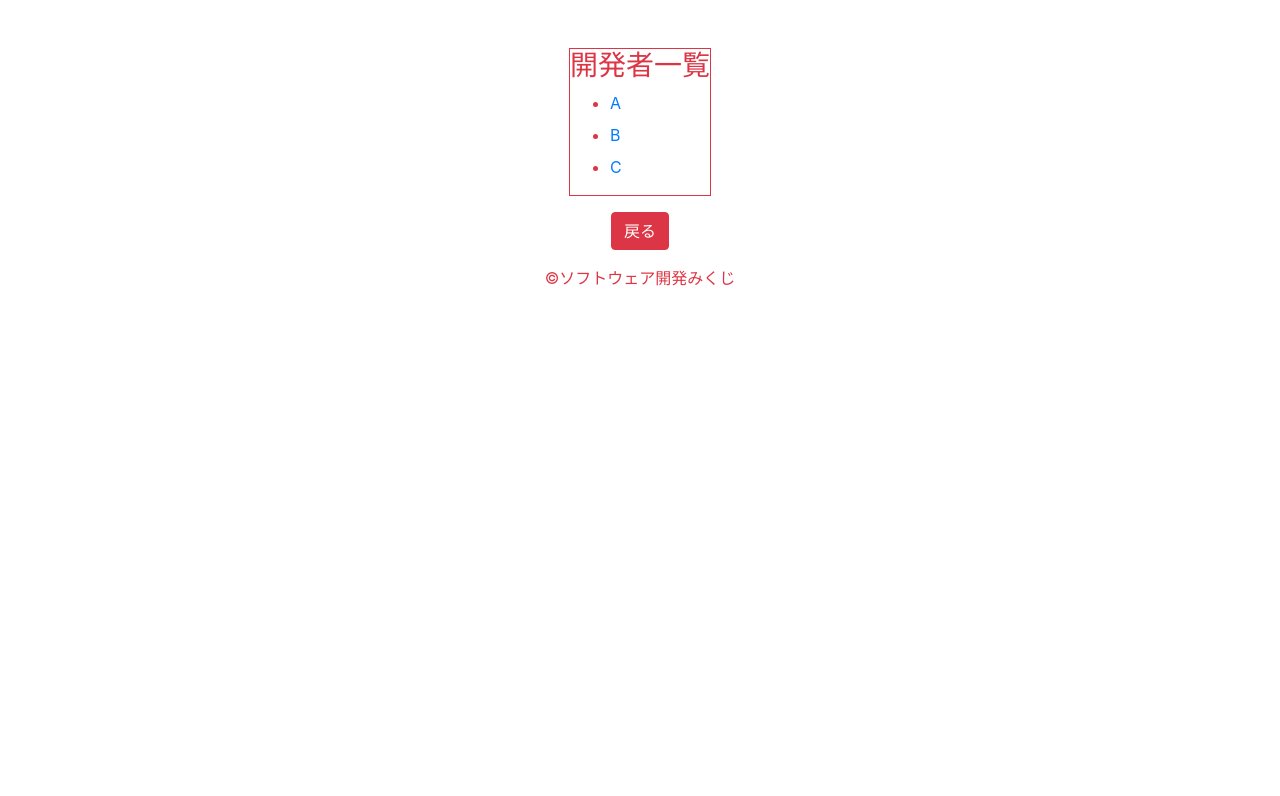
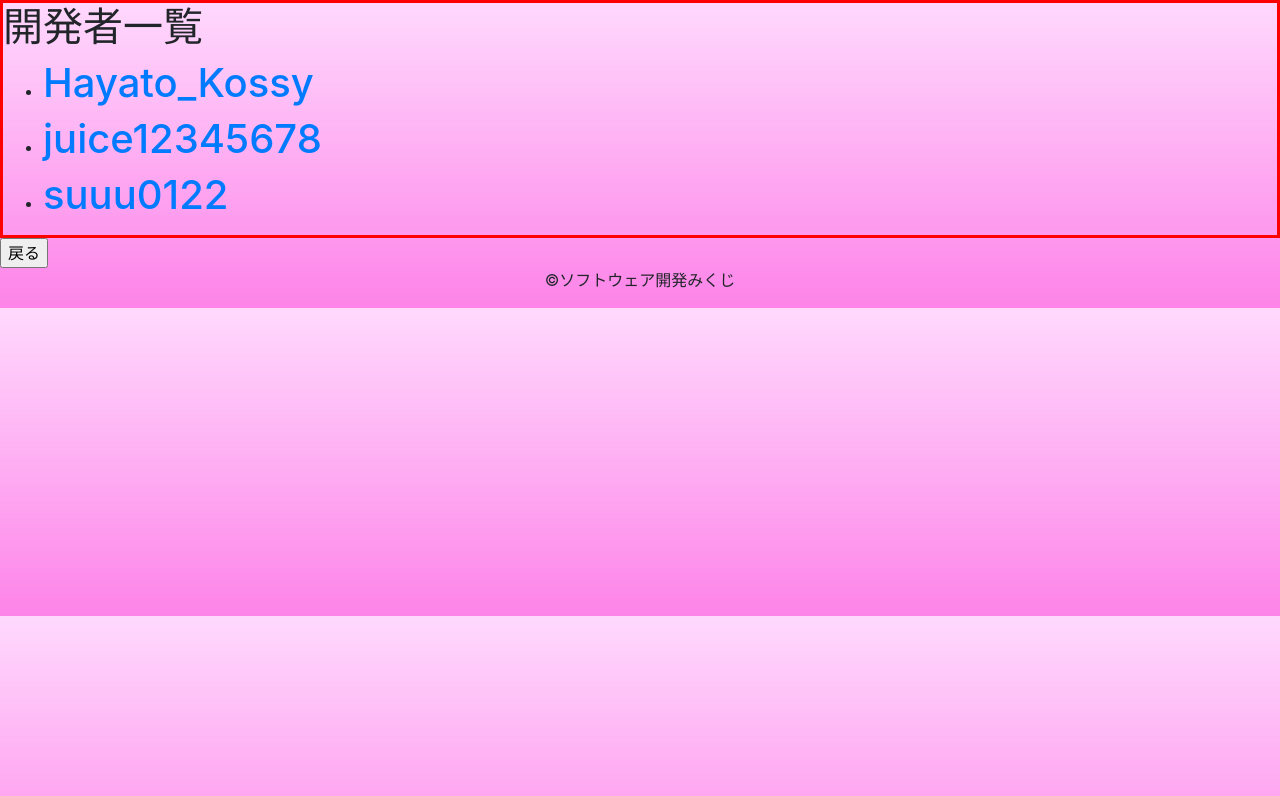
Before and after one commit to blue-Recursion-teamDev/practice, a plain HTML site: page developers.html in a window 1280 px wide. Drawn offline with nearby package versions, Linux system fonts and the light colour scheme.

Commit message:
tailored to develop branch

```diff
--- a/developers.html
+++ b/developers.html
@@ -1,24 +1,29 @@
 <!DOCTYPE html>
-<html lang="en">
+<html lang="ja">
 <head>
     <meta charset="UTF-8">
     <meta http-equiv="X-UA-Compatible" content="IE=edge">
     <meta name="viewport" content="width=device-width, initial-scale=1.0">
-	<link rel="stylesheet" href="https://stackpath.bootstrapcdn.com/bootstrap/4.5.0/css/bootstrap.min.css" integrity="sha384-9aIt2nRpC12Uk9gS9baDl411NQApFmC26EwAOH8WgZl5MYYxFfc+NcPb1dKGj7Sk" crossorigin="anonymous">
     <title>Document</title>
+    <link rel="stylesheet" href="css/style.css">
+    <link rel="stylesheet" href="https://stackpath.bootstrapcdn.com/bootstrap/4.4.1/css/bootstrap.min.css" integrity="sha384-Vkoo8x4CGsO3+Hhxv8T/Q5PaXtkKtu6ug5TOeNV6gBiFeWPGFN9MuhOf23Q9Ifjh" crossorigin="anonymous">
 </head>
 <body>
-	<div class="d-flex flex-column jusify-content-center align-items-center text-danger m-5">
-		<div class="border border-danger">
-			<h3>開発者一覧</h3>
+    <main>
+        <div class="container2">
+            <div class="omikuji_frame">
+                <h1 class="developers">開発者一覧</h1>
                 <ul>
-				<li class="mt-2"><a href="">A</a></li>
-				<li class="mt-2"><a href="">B</a></li>
-				<li class="mt-2"><a href="">C</a></li>
+                    <li><a href="https://github.com/Hayato-Kossy"><h1>Hayato_Kossy</h1></a></li>
+                    <li><a href="https://github.com/juice12345678"><h1>juice12345678</h1></a></li>
+                    <li><a href="https://github.com/suuu0122"><h1>suuu0122</h1></a></li>
                 </ul>
             </div>
-		<a href="index.html" class="btn btn-danger mt-3">戻る</a>
-		<p class="mt-3">©ソフトウェア開発みくじ</p>
+            <input type="button" id="back_button" value="戻る" onclick="location.href='./index_practice1.html'">
+            <footer>
+                <p>©︎ソフトウェア開発みくじ</p>
+            </footer>
         </div>
+    </main>
 </body>
 </html>
```
Lines whose indentation alone changed are shown as unchanged.
